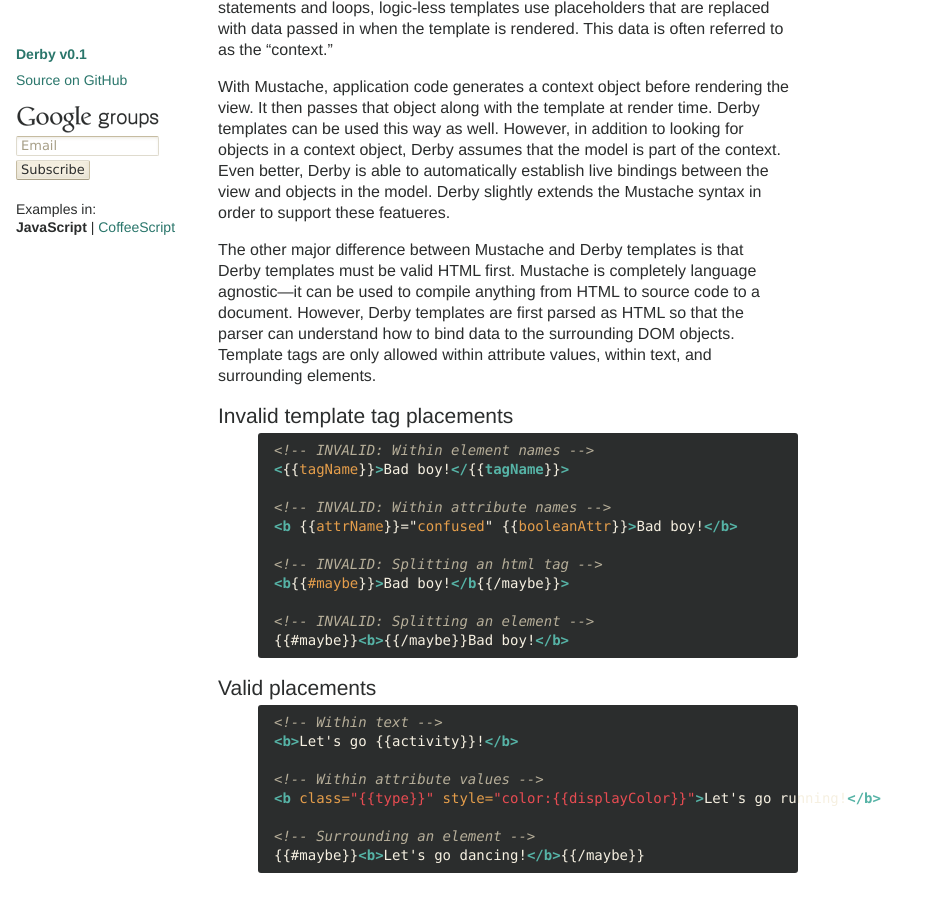
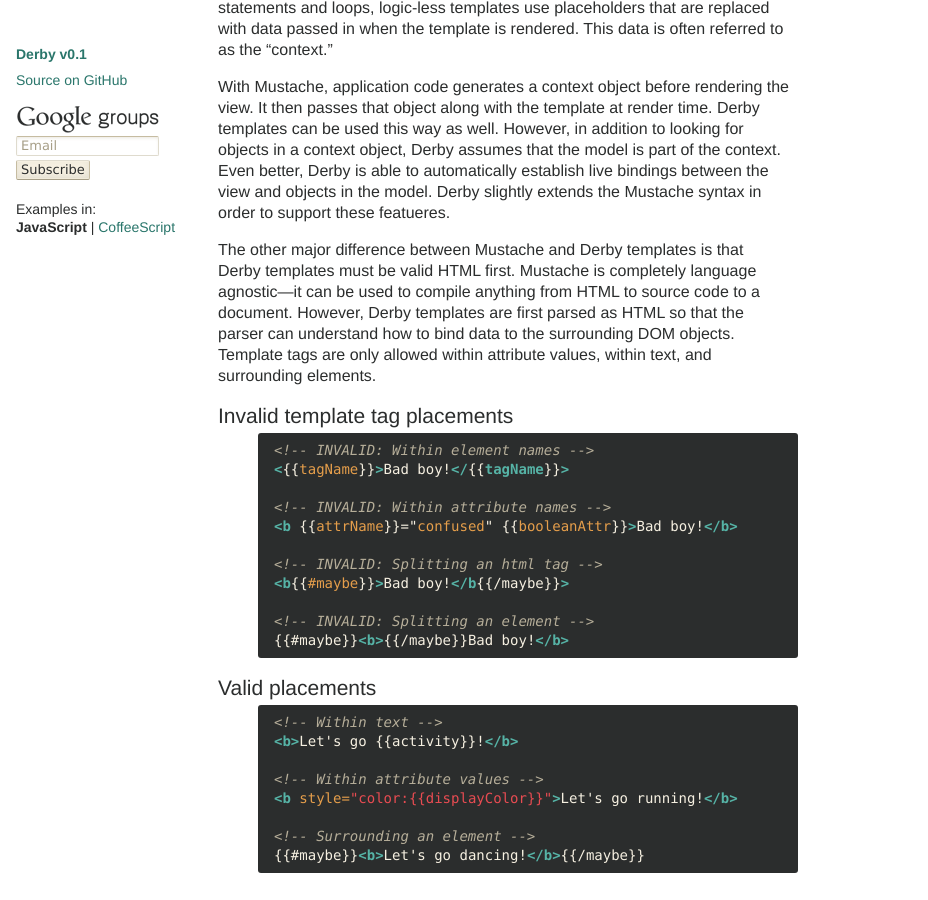
Before and after one commit to derbyjs/derby, a Jekyll site: the page built from index.md, in a window 1280 px wide and 900 px high, scrolled down 7651 px. Shown: the whole window, without its empty margins (0-928 px from the left). Built offline with Jekyll 4.4.1, drawn with Linux system fonts in a browser that asks for light colours.

Commit message:
small update

```diff
--- a/index.md
+++ b/index.md
@@ -342,7 +342,7 @@ The other major difference between Mustache and Derby templates is that Derby te
 <b>Let's go {{"{{"}}activity}}!</b>
 
 <!-- Within attribute values -->
-<b class="{{"{{"}}type}}" style="color:{{"{{"}}displayColor}}">Let's go running!</b>
+<b style="color:{{"{{"}}displayColor}}">Let's go running!</b>
 
 <!-- Surrounding an element -->
 {{"{{"}}#maybe}}<b>Let's go dancing!</b>{{"{{"}}/maybe}}
```
